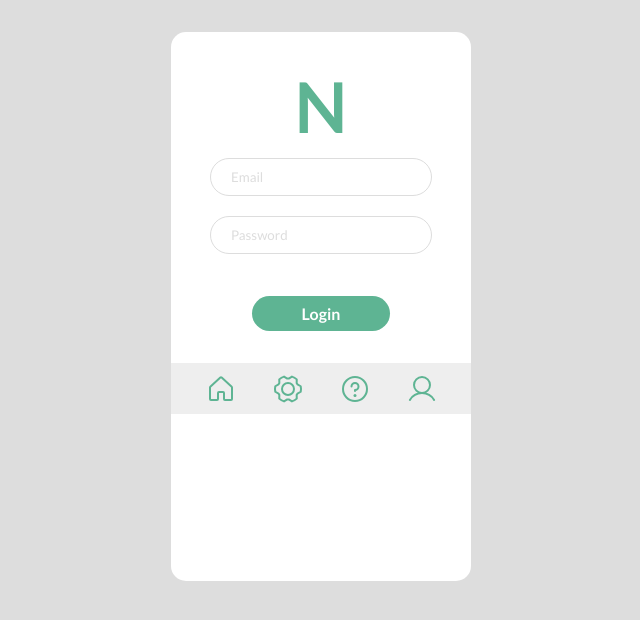
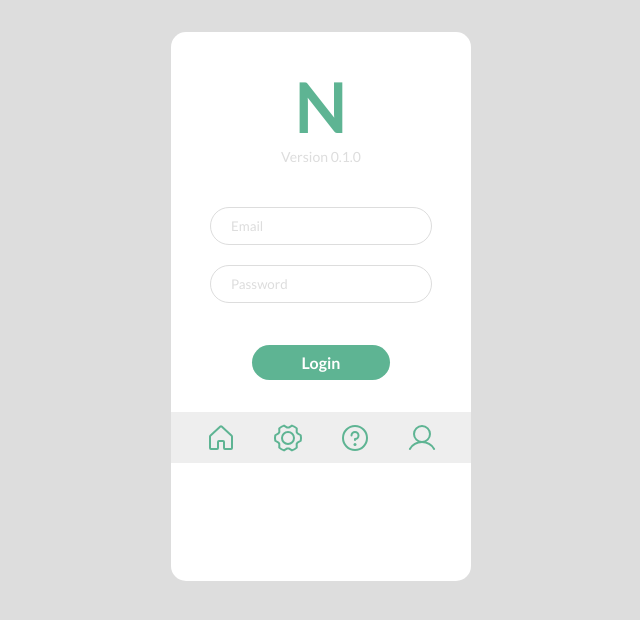
Before and after one commit to joziasmartini/natmed, a React (Create React App) app in the folder app/: page / in a window 1280 px wide. Shown: the top 620 px of the page, without its empty margins (319-959 px from the left). Built offline with nearby package versions, Linux system fonts and the light colour scheme.

Commit message:
Restructure importings and add Version to App component

```diff
--- a/app/src/App.tsx
+++ b/app/src/App.tsx
@@ -1,13 +1,16 @@
-import Button from "./components/Button/Button";
-import Input from "./components/Input/Input";
+import Package from "../package.json";
 import Interface from "./components/Interface/Interface";
 import Logo from "./components/Logo/Logo";
+import Version from "./components/Version/Version";
+import Input from "./components/Input/Input";
+import Button from "./components/Button/Button";
 import Navbar from "./components/Navbar/Navbar";
 
 function App() {
   return (
     <Interface>
       <Logo />
+      <Version info={Package.version} />
       <Input type="text" placeholder="Email" />
       <Input type="password" placeholder="Password" />
       <Button type="primary" text="Login" action="login" />
```
